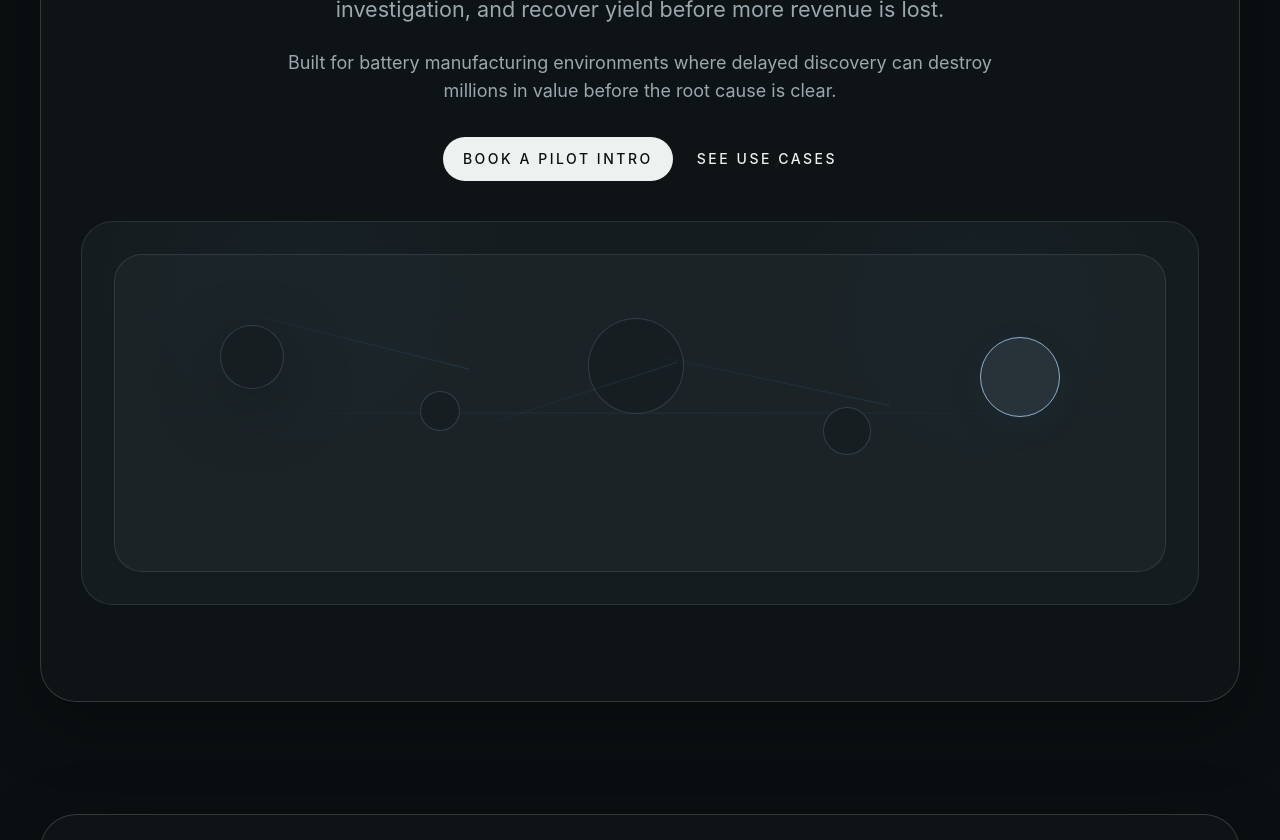
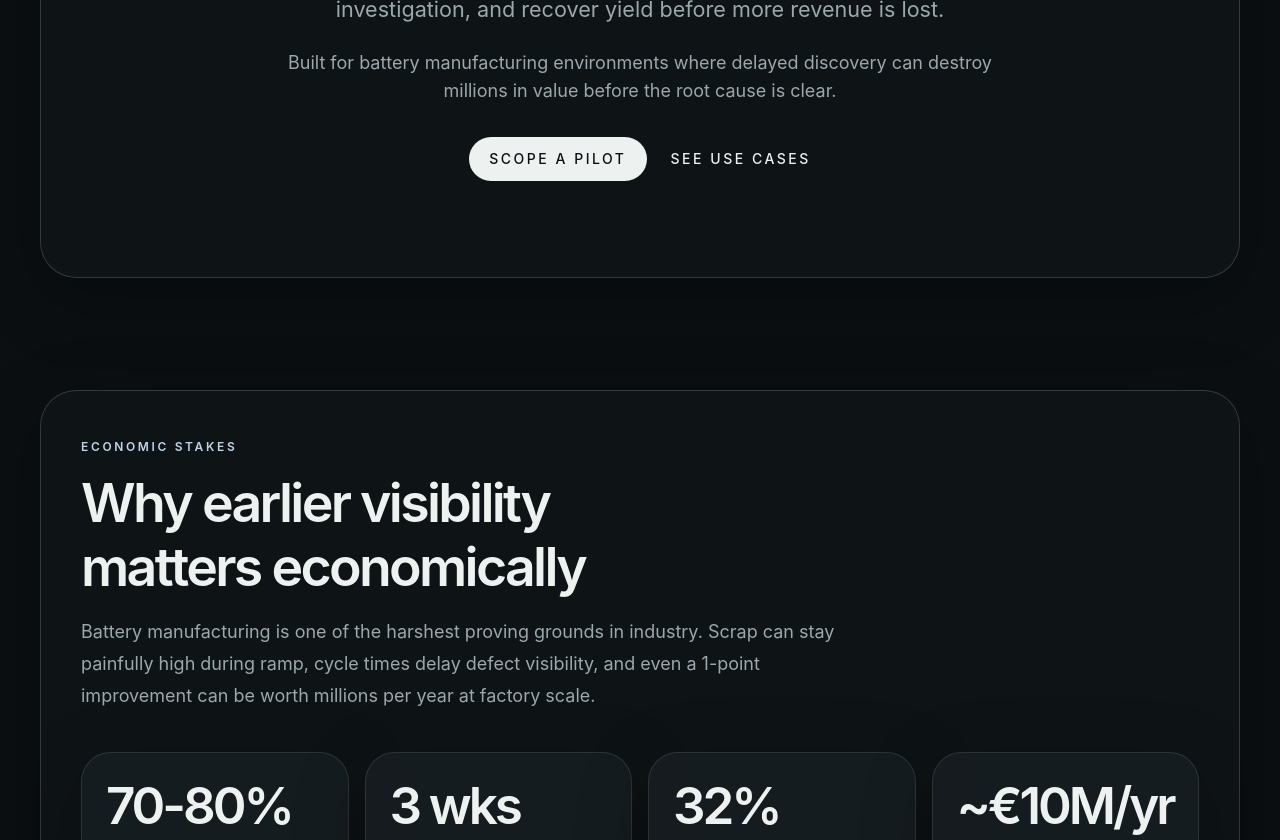
Before and after one commit to hongruibo/lychee-website, a Next.js app: page / in a window 1280 px wide. Shown: the part 880-1720 px from the top of the page. Built offline with nearby package versions, Linux system fonts and the light colour scheme.

Commit message:
Remove homepage hero visual

```diff
--- a/components/hero-section.tsx
+++ b/components/hero-section.tsx
@@ -5,7 +5,7 @@ import { calendlyUrl } from "@/lib/site";
 export function HeroSection() {
   return (
     <section className="section-frame hero-section pt-10 md:pt-16">
-      <div className="space-y-10 rounded-[2.25rem] border border-[color:var(--line-strong)] bg-[color:var(--surface)] px-6 py-16 shadow-[var(--shadow-soft)] backdrop-blur-[8px] md:px-10 md:py-24">
+      <div className="rounded-[2.25rem] border border-[color:var(--line-strong)] bg-[color:var(--surface)] px-6 py-16 shadow-[var(--shadow-soft)] backdrop-blur-[8px] md:px-10 md:py-24">
         <div className="hero-inner mx-auto max-w-[820px] space-y-6 text-center">
           <p className="text-xs font-semibold uppercase tracking-[0.22em] text-[color:var(--accent-strong)]">
             Industrial intelligence for mission-critical manufacturing
@@ -26,7 +26,7 @@ export function HeroSection() {
               rel="noreferrer"
               className="inline-flex items-center rounded-full bg-[color:var(--ink)] px-5 py-3 text-sm font-medium uppercase tracking-[0.18em] text-[color:var(--canvas)] transition-transform duration-200 hover:-translate-y-0.5"
             >
-              Book a pilot intro
+              Scope A Pilot
             </a>
             <Link
               href="/use-cases"
@@ -36,25 +36,6 @@ export function HeroSection() {
             </Link>
           </div>
         </div>
-
-        <div className="hero-visual relative mx-auto min-h-[24rem] w-full max-w-[1120px] overflow-hidden rounded-[2rem] border border-[color:var(--line)] bg-[color:var(--surface-alt)]">
-          <div className="absolute inset-0 bg-[radial-gradient(circle_at_20%_18%,rgba(53,91,129,0.08),transparent_22%),radial-gradient(circle_at_80%_25%,rgba(41,89,129,0.08),transparent_20%),linear-gradient(90deg,rgba(15,23,42,0.03)_1px,transparent_1px),linear-gradient(rgba(15,23,42,0.03)_1px,transparent_1px)] bg-[size:auto,auto,92px_92px,92px_92px]" />
-
-          <div className="absolute inset-x-6 inset-y-6 md:inset-x-8 md:inset-y-8">
-            <div className="relative h-full overflow-hidden rounded-[1.75rem] border border-[color:var(--line)] bg-[color:var(--surface-soft)]">
-              <div className="absolute inset-x-8 top-1/2 h-px -translate-y-1/2 bg-[linear-gradient(90deg,rgba(15,23,42,0.05),rgba(41,89,129,0.28),rgba(15,23,42,0.05))]" />
-              <div className="absolute left-[10%] top-[22%] h-16 w-16 rounded-full border border-[color:var(--accent-soft)] bg-[color:var(--surface-alt)] shadow-[var(--shadow-soft)]" />
-              <div className="absolute left-[29%] top-[43%] h-10 w-10 rounded-full border border-[color:var(--accent-soft)] bg-[color:var(--surface-alt)]" />
-              <div className="absolute left-[45%] top-[20%] h-24 w-24 rounded-full border border-[color:var(--accent-soft)] bg-[color:var(--surface-alt)]" />
-              <div className="absolute right-[28%] top-[48%] h-12 w-12 rounded-full border border-[color:var(--accent-soft)] bg-[color:var(--surface-alt)]" />
-              <div className="absolute right-[10%] top-[26%] h-20 w-20 rounded-full border border-[color:var(--accent)] bg-[color:var(--accent)]/10 shadow-[0_10px_35px_rgba(41,89,129,0.08)]" />
-
-              <div className="absolute left-[14%] top-[28%] h-px w-[20%] rotate-[14deg] bg-[linear-gradient(90deg,rgba(41,89,129,0.1),rgba(41,89,129,0.35))]" />
-              <div className="absolute left-[36%] top-[43%] h-px w-[18%] -rotate-[18deg] bg-[linear-gradient(90deg,rgba(41,89,129,0.1),rgba(41,89,129,0.3))]" />
-              <div className="absolute left-[52%] top-[40%] h-px w-[22%] rotate-[12deg] bg-[linear-gradient(90deg,rgba(41,89,129,0.1),rgba(41,89,129,0.32))]" />
-            </div>
-          </div>
-        </div>
       </div>
     </section>
   );
```
